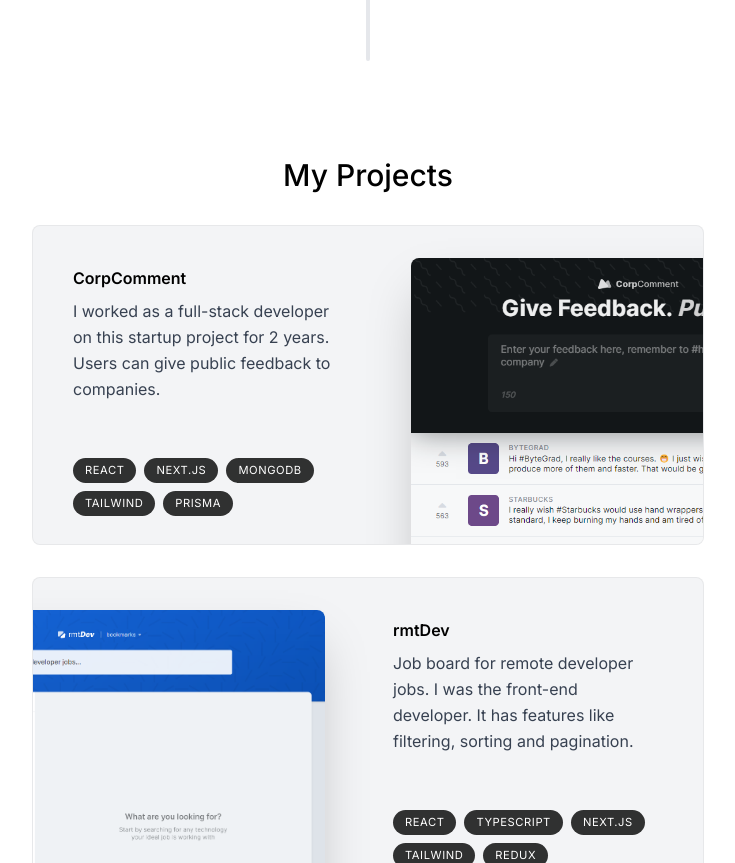
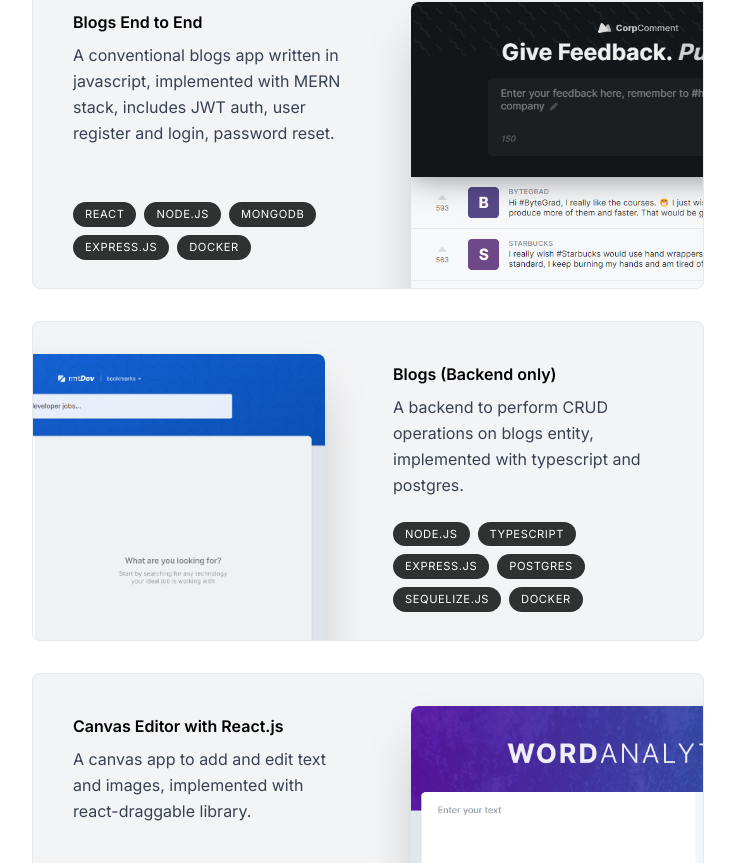
Before and after one commit to vasudeogaichor/portfolio, a Next.js app: page / in a window 1280 px wide. Shown: the part 1417-2280 px from the top of the page, without its empty margins (272-1007 px from the left). Built offline with nearby package versions, Linux system fonts and the light colour scheme.

Commit message:
updated bio and project info

```diff
--- a/app/page.tsx
+++ b/app/page.tsx
@@ -9,7 +9,6 @@
       <Intro/>
       <SectionDivider />
       <About />
-      <SectionDivider />
       <Projects />
     </main>
   )
--- a/components/intro.tsx
+++ b/components/intro.tsx
@@ -49,9 +49,9 @@
             initial={{opacity: 0, y: 100}}
             animate={{opacity: 1, y: 0}}
             >
-                <span className='font-bold'>Hello I'm Vasudeo.</span> I'am a{" "} <span className='font-bold'>full-stack developer</span> with{" "}
+                <span className='font-bold'>Hello I'm Vasudeo.</span> I'am a{" "} <span className='font-bold'>backend developer</span> with{" "}
                 with <span className='font-bold'>1.4 years</span> of experience. I enjoy building <span className='italic'>frontend and backend apps</span>.
-                My focus is{" "} <span className='underline'>MERN stack</span>.
+                My current focus is{" "} <span className='underline'>MERN stack</span>.
             </motion.h1>
 
             <motion.div className='flex flex-col sm:flex-row items-center justify-center gap-2 px-4 text-lg font-medium'
--- a/lib/data.ts
+++ b/lib/data.ts
@@ -62,24 +62,24 @@
 
 export const projectsData = [
   {
-    title: "CorpComment",
+    title: "Blogs End to End",
     description:
-      "I worked as a full-stack developer on this startup project for 2 years. Users can give public feedback to companies.",
-    tags: ["React", "Next.js", "MongoDB", "Tailwind", "Prisma"],
+      "A conventional blogs app written in javascript, implemented with MERN stack, includes JWT auth, user register and login, password reset.",
+    tags: ["React", "Node.js", "MongoDB", "Express.js", "Docker"],
     imageUrl: corpcommentImg,
   },
   {
-    title: "rmtDev",
+    title: "Blogs (Backend only)",
     description:
-      "Job board for remote developer jobs. I was the front-end developer. It has features like filtering, sorting and pagination.",
-    tags: ["React", "TypeScript", "Next.js", "Tailwind", "Redux"],
+      "A backend to perform CRUD operations on blogs entity, implemented with typescript and postgres.",
+    tags: ["Node.js", "TypeScript", "Express.js", "Postgres", "Sequelize.js" ,"Docker"],
     imageUrl: rmtdevImg,
   },
   {
-    title: "Word Analytics",
+    title: "Canvas Editor with React.js",
     description:
-      "A public web app for quick analytics on text. It shows word count, character count and social media post limits.",
-    tags: ["React", "Next.js", "SQL", "Tailwind", "Framer"],
+      "A canvas app to add and edit text and images, implemented with react-draggable library.",
+    tags: ["React", "react-draggable"],
     imageUrl: wordanalyticsImg,
   },
 ] as const;
```
